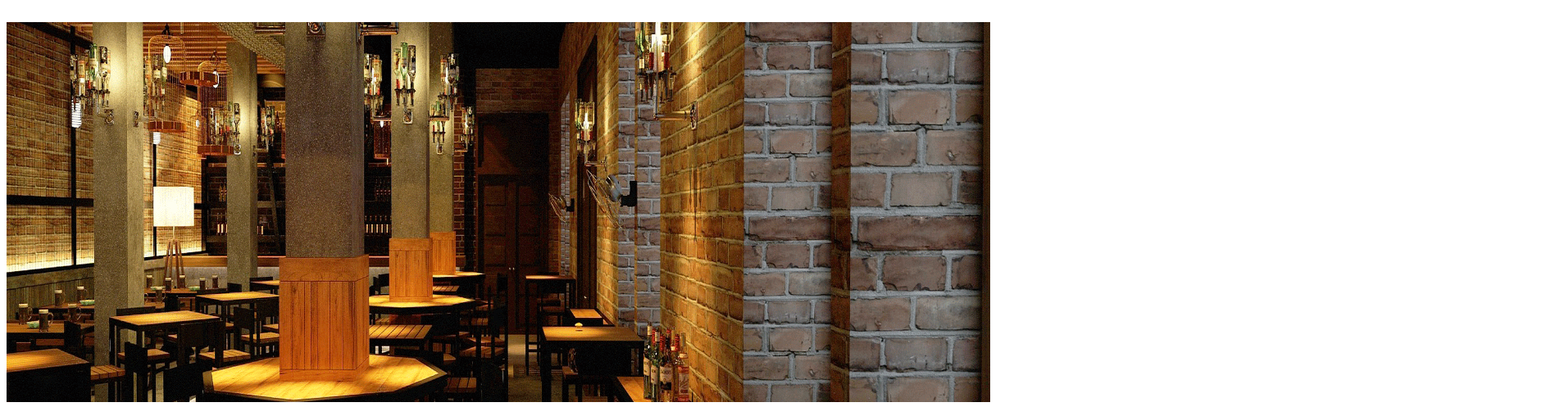
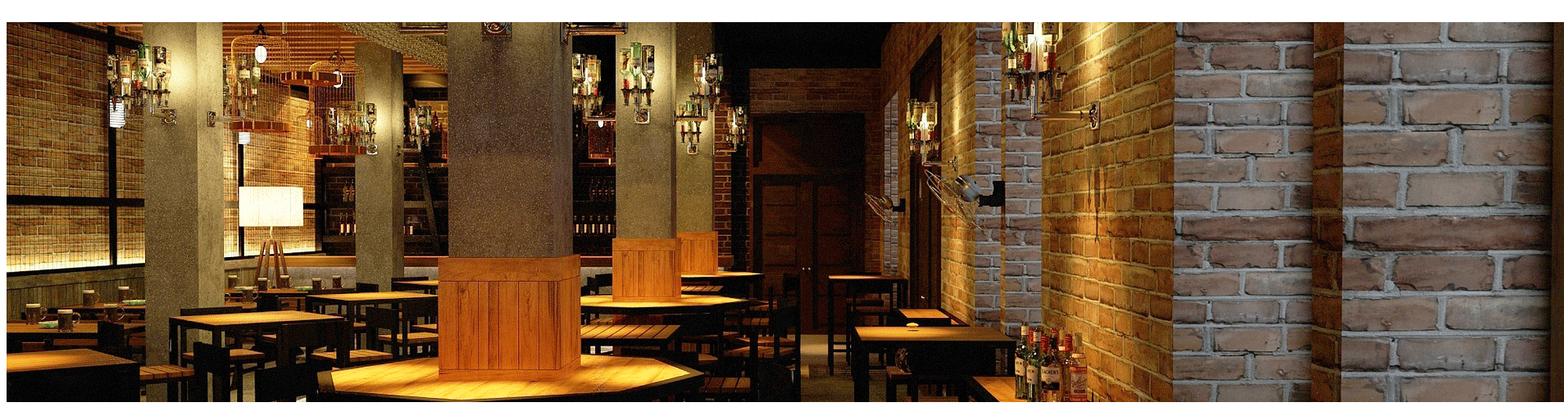
Before and after one commit to ows710/web2, a plain HTML site: page index.html in a window 1280 px wide. Shown: the part 101-609 px from the top of the page at 82% size, 1908 px wide, since content can reach past the window. Drawn offline with Linux system fonts and the light colour scheme.

Commit message:
Update index.html

```diff
--- a/index.html
+++ b/index.html
@@ -35,7 +35,7 @@
         <a href="#" target="_self">Contacts</strong></span></a>
       </p>
     </div>
-    <div id="main_picture"><img src="main.png" style="width: 1200px; height: 464px;"> </div>
+    <div id="main_picture"><img src="main.png" style="height: 464px;"> </div>
     <p class="icon_title_text">
       "WHAT'S FOR DINNER"<br>
       <strong><span style="font-size: 30px;">FINALLY HAS AN</span><br>
```
